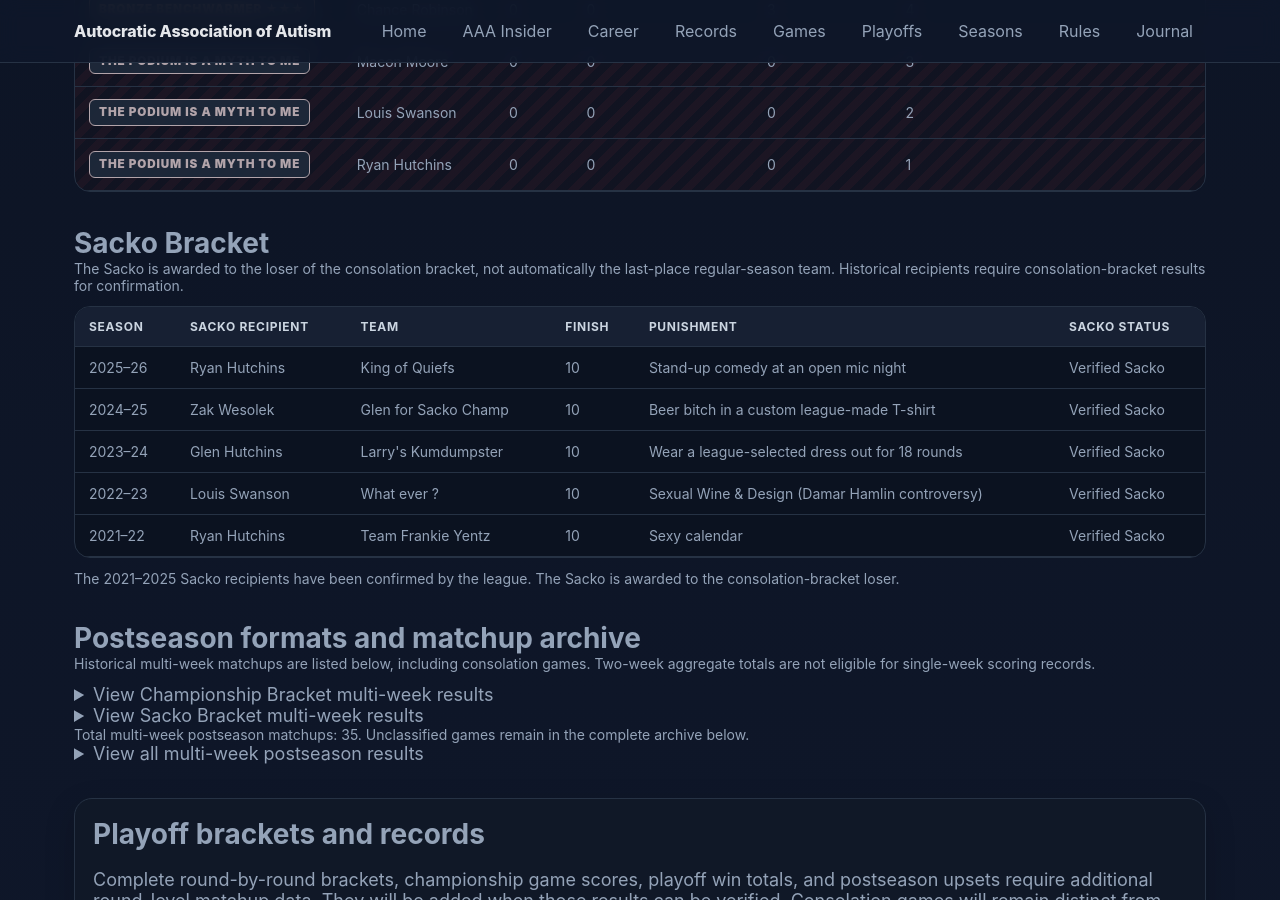
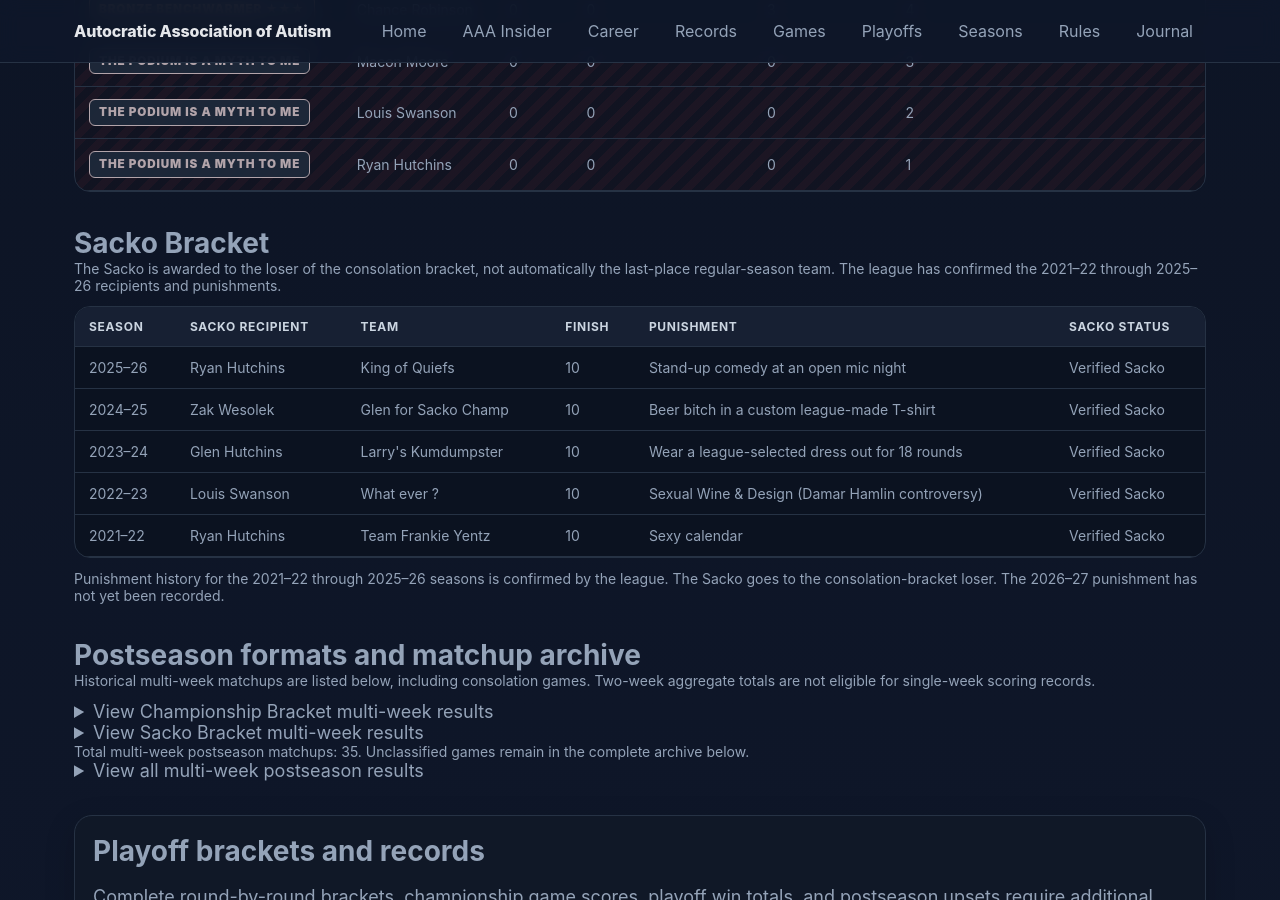
Before and after one commit to Autocratic-Association-of-Autism/AAA-Fantasy-Test, a Jekyll site: the page built from playoffs.html, in a window 1280 px wide and 900 px high, scrolled down 1259 px. Built offline with Jekyll 4.4.1, drawn with Linux system fonts in a browser that asks for light colours.

Commit message:
Add official AAA Sacko punishment history and season labels

```diff
--- a/playoffs.html
+++ b/playoffs.html
@@ -3,6 +3,6 @@
 ---
 <!doctype html><html lang="en"><head><meta charset="utf-8"><meta name="viewport" content="width=device-width,initial-scale=1"><title>Playoff Archive | AAA Fantasy</title><link rel="stylesheet" href="{{ '/styles.css' | relative_url }}?v=category-palette-20261023"></head><body><nav><div class="container nav-inner"><a class="league-brand" href="index.html">Autocratic Association of Autism</a><div class="nav-links"><a href="index.html">Home</a><a href="ledger.html">AAA Insider</a><a href="career.html">Career</a><a href="records.html">Records</a><a href="games.html">Games</a><a href="playoffs.html">Playoffs</a><a href="seasons.html">Seasons</a><a href="rules.html">Rules</a><a href="journal.html">Journal</a></div></div></nav><main class="container"><header><div class="label">AAA League Archive</div><h1>AAA Playoff History</h1><div class="subtitle">Champions, championship appearances, postseason finishes, and the matchups that shaped th<section><div class="section-title"><div><h2>Championship Bracket</h2><div class="note">The title tournament: championship finishes and postseason honors.</div></div></div></section><section><div class="section-title"><div><h2>Championship history</h2><div class="note">Champions and runners-up based on completed season standings in the ESPN archive. The 2026 season is still in progress in this data snapshot.</div></div></div><div class="table-wrap" id="championshipHistory"></div></section>
 <section><div class="section-title"><div><h2>Postseason honors</h2><div class="note">Every manager receives one AAA postseason rank. Championship playoff appearances count completed seasons with a top-six playoff seed (championship bracket), excluding consolation appearances and the in-progress 2026 season. Additional championships and podium finishes earn stars within their tier; there is no championship cap. Titles outrank runner-up finishes, which outrank third places.</div></div></div><div class="note">DYNASTY DADDY: 2+ titles · PLAYOFF WARLORD: title and runner-up · CERTIFIED BALL KNOWER: title · WAIVER WIRE WARRIOR: runner-up · BRONZE BENCHWARMER: third place only · THE PODIUM IS A MYTH TO ME: no top-three finishes</div><div class="table-wrap" id="postseasonHonors"></div></section>
-<section><div class="section-title"><div><h2>Sacko Bracket</h2><div class="note">The Sacko is awarded to the loser of the consolation bracket, not automatically the last-place regular-season team. Historical recipients require consolation-bracket results for confirmation.</div></div></div><div class="table-wrap" id="sackoHistory"></div><div class="note" style="margin-top:12px">The 2021–2025 Sacko recipients have been confirmed by the league. The Sacko is awarded to the consolation-bracket loser.</div></section><section><div class="section-title"><div><h2>Postseason formats and matchup archive</h2><div class="note">Historical multi-week matchups are listed below, including consolation games. Two-week aggregate totals are not eligible for single-week scoring records.</div></div></div><details><summary>View Championship Bracket multi-week results</summary><div class="table-wrap" id="championshipMultiWeek"></div></details><details><summary>View Sacko Bracket multi-week results</summary><div class="table-wrap" id="sackoMultiWeek"></div></details><div class="note">Total multi-week postseason matchups: <span id="multiWeekCount"></span>. Unclassified games remain in the complete archive below.</div><details><summary>View all multi-week postseason results</summary><div class="table-wrap" id="multiWeek"></div></details></section>
+<section><div class="section-title"><div><h2>Sacko Bracket</h2><div class="note">The Sacko is awarded to the loser of the consolation bracket, not automatically the last-place regular-season team. The league has confirmed the 2021–22 through 2025–26 recipients and punishments.</div></div></div><div class="table-wrap" id="sackoHistory"></div><div class="note" style="margin-top:12px">Punishment history for the 2021–22 through 2025–26 seasons is confirmed by the league. The Sacko goes to the consolation-bracket loser. The 2026–27 punishment has not yet been recorded.</div></section><section><div class="section-title"><div><h2>Postseason formats and matchup archive</h2><div class="note">Historical multi-week matchups are listed below, including consolation games. Two-week aggregate totals are not eligible for single-week scoring records.</div></div></div><details><summary>View Championship Bracket multi-week results</summary><div class="table-wrap" id="championshipMultiWeek"></div></details><details><summary>View Sacko Bracket multi-week results</summary><div class="table-wrap" id="sackoMultiWeek"></div></details><div class="note">Total multi-week postseason matchups: <span id="multiWeekCount"></span>. Unclassified games remain in the complete archive below.</div><details><summary>View all multi-week postseason results</summary><div class="table-wrap" id="multiWeek"></div></details></section>
 <section class="card"><h2>Playoff brackets and records</h2><p>Complete round-by-round brackets, championship game scores, playoff win totals, and postseason upsets require additional round-level matchup data. They will be added when those results can be verified. Consolation games will remain distinct from the championship bracket.</p></section>iWeek"></div>
 </section><footer>Autocratic Association of Autism · League archive</footer></main><script src="data.js?v=20261001-current-season-fix-3"></script><script src="blowout-losses.js?v=20261005"></script><script src="app.js?v=20261024-pages"></script></body></html>
```
